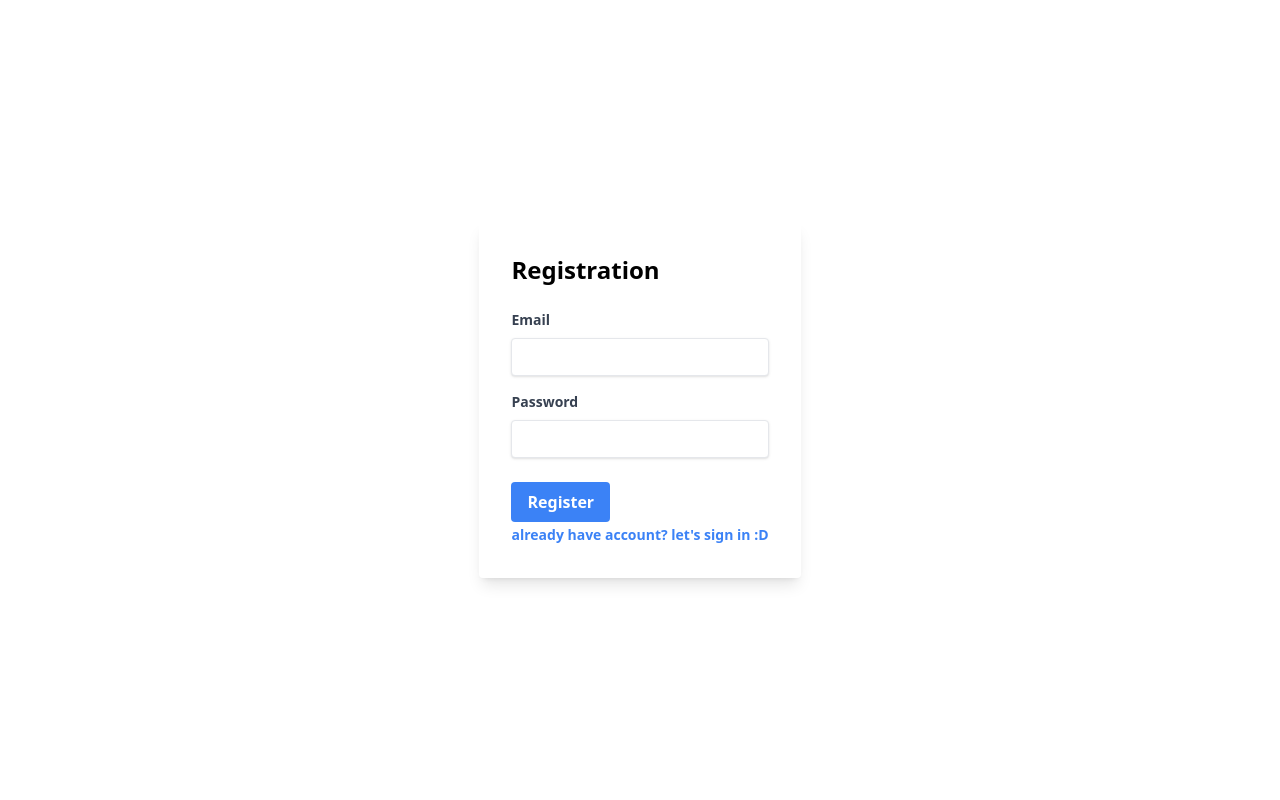
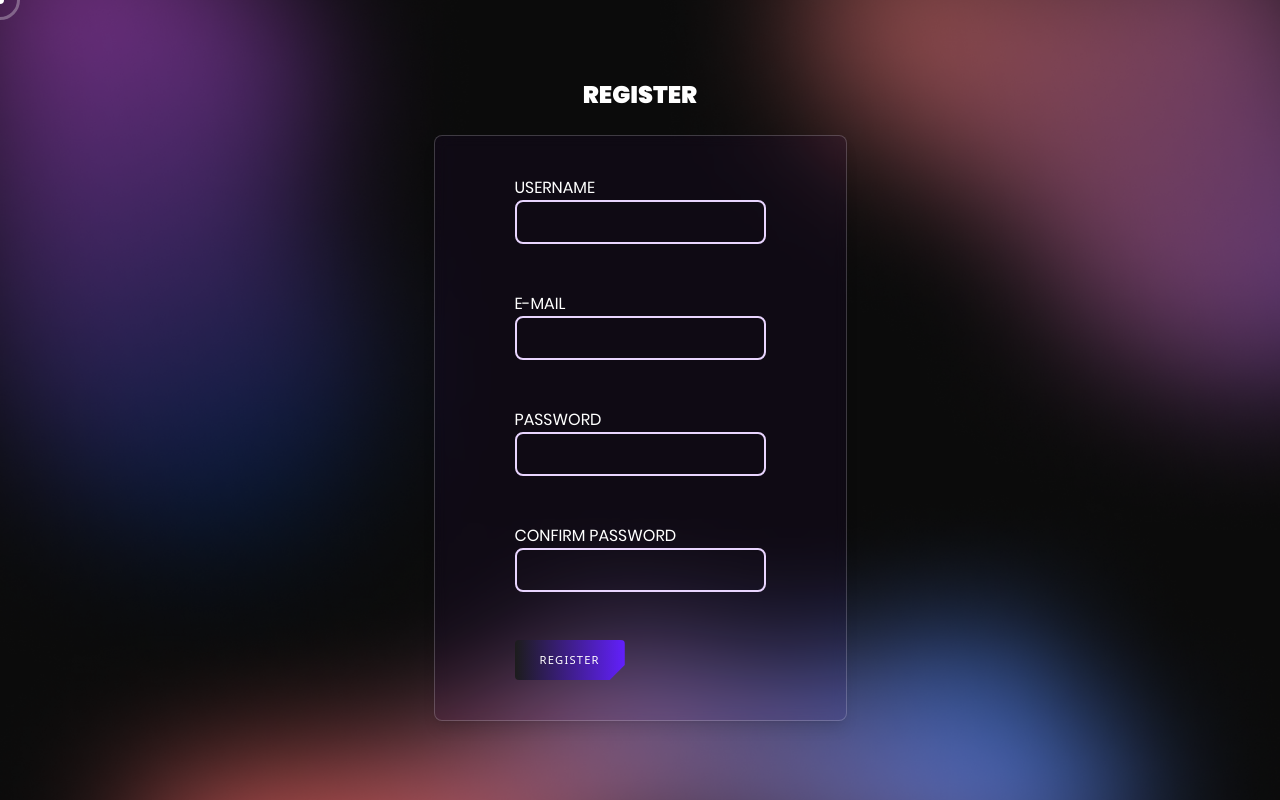
Before and after one commit to moverq1337/vpn_app, a React (Vite) app: page /registration in a window 1280 px wide. Built offline with nearby package versions, Linux system fonts and the light colour scheme.

Commit message:
little fix login signup

```diff
--- a/src/App.tsx
+++ b/src/App.tsx
@@ -2,7 +2,7 @@ import { BrowserRouter, Route, Routes } from 'react-router-dom'
 import AnimatedCursor from './components/cursor/cursor'
 import Login from './pages/auth/login'
 import Registration from './pages/auth/register'
-import Welcome from './pages/welcome/page'
+import Welcome from './pages/welcome/welcome'
 
 export default function App() {
 	return (
--- a/src/components/buttonio.tsx
+++ b/src/components/buttonio.tsx
@@ -1,10 +1,19 @@
 import styled from 'styled-components'
 
-const Button: React.FC = () => {
+interface ButtonProps {
+	text: string
+	navigateTo: string
+	disabled?: boolean
+}
+
+const Button: React.FC<ButtonProps> = ({ text, navigateTo, disabled }) => {
 	return (
 		<StyledWrapper>
-			<button onClick={() => (window.location.href = '/login')}>
-				GET STARTED
+			<button
+				onClick={() => (window.location.href = navigateTo)}
+				disabled={disabled}
+			>
+				{text}
 			</button>
 		</StyledWrapper>
 	)
@@ -55,6 +64,11 @@ const StyledWrapper = styled.div`
 		padding-right: 30px;
 		padding-left: 30px;
 	}
+
+	button:disabled {
+		opacity: 0.5;
+		cursor: not-allowed;
+	}
 `
 
 export default Button
--- a/src/pages/auth/login.tsx
+++ b/src/pages/auth/login.tsx
@@ -1,4 +1,6 @@
 import bg from '../../assets/bg.png'
+import Button from '../../components/buttonio'
+
 export default function Login() {
 	return (
 		<div
@@ -12,25 +14,24 @@ export default function Login() {
 			}}
 		>
 			<div>
-				<h2 className='text-2xl text-white font-bold mb-6 '>Login</h2>
-				<form className='flex flex-col gap-4 bg-[#680cb7]/5 shadow-lg rounded-lg border border-white/20 backdrop-blur-md px-20 py-40'>
+				<div className='flex justify-center'>
+					<h2 className='text-2xl text-white font-black mb-6 '>LOGIN</h2>
+				</div>
+				<form className='flex flex-col gap-12 bg-[#680cb7]/5 shadow-lg rounded-lg border border-white/20 backdrop-blur-md px-20 py-10'>
 					<div>
-						<p className='text-white text-2xl font-semibold'>enter username</p>
-						<input className='bg-transparent border-purple-500 border-2 rounded-lg px-2 py-2 text-white'></input>
+						<p className='text-white text-md font-regular'>E-MAIL</p>
+						<input className='bg-transparent border-purple-200 border-2 rounded-lg px-2 py-2 text-white'></input>
 					</div>
 					<div>
-						<p className='text-white text-2xl font-semibold'>enter email</p>
-						<input></input>
+						<p className='text-white text-md font-regular'>PASSWORD</p>
+						<input
+							className='bg-transparent border-purple-200 border-2 rounded-lg px-2 py-2 text-white'
+							type='password'
+						></input>
 					</div>
-					<div>
-						<p className='text-white text-2xl font-semibold'>enter password</p>
-						<input></input>
-					</div>
-					<div>
-						<p className='text-white text-2xl font-semibold'>
-							confirm password
-						</p>
-						<input></input>
+					<div className='flex flex-col gap-7'>
+						<Button text='Login' navigateTo='/' />
+						<Button text='Register' navigateTo='/registration' />
 					</div>
 				</form>
 			</div>
--- a/src/pages/auth/register.tsx
+++ b/src/pages/auth/register.tsx
@@ -1,52 +1,71 @@
+import { useState } from 'react'
+import bg from '../../assets/bg.png'
+import Button from '../../components/buttonio'
+
 export default function Registration() {
+	const [password, setPassword] = useState('')
+	const [confirmPassword, setConfirmPassword] = useState('')
+	const [error, setError] = useState('')
+
+	const handleSubmit = (e: React.FormEvent<HTMLFormElement>) => {
+		e.preventDefault()
+
+		if (password !== confirmPassword) {
+			setError('Passwords do not match')
+		} else {
+			setError('')
+		}
+	}
+
+	const isButtonDisabled = password !== confirmPassword
+
 	return (
 		<div
-			className='Signin flex items-center justify-center'
+			className='Register flex items-center justify-center'
 			style={{
 				backgroundSize: 'cover',
 				backgroundPosition: 'center',
 				minHeight: '100vh',
 				width: '100%',
+				backgroundImage: `url(${bg})`,
 			}}
 		>
-			<div className='bg-white p-8 rounded shadow-lg'>
-				<h2 className='text-2xl font-bold mb-6'>Registration</h2>
-				<form>
-					<div className='mb-4'>
-						<label className='block text-gray-700 text-sm font-bold mb-2'>
-							Email
-						</label>
-						<input
-							type='email'
-							className='shadow appearance-none border rounded w-full py-2 px-3 text-gray-700 leading-tight focus:outline-none focus:shadow-outline'
-						/>
-					</div>
-					<div className='mb-6'>
-						<label className='block text-gray-700 text-sm font-bold mb-2'>
-							Password
-						</label>
-						<input
-							type='password'
-							className='shadow appearance-none border rounded w-full py-2 px-3 text-gray-700 leading-tight focus:outline-none focus:shadow-outline'
-						/>
-					</div>
-					<div className='flex items-center justify-between'>
-						<button
-							className='bg-blue-500 hover:bg-blue-700 text-white font-bold py-2 px-4 rounded focus:outline-none focus:shadow-outline'
-							type='submit'
-						>
-							Register
-						</button>
+			<div>
+				<div className='flex justify-center'>
+					<h2 className='text-2xl text-white font-black mb-6 '>REGISTER</h2>
+				</div>
+				<form
+					onSubmit={handleSubmit}
+					className='flex flex-col gap-12 bg-[#680cb7]/5 shadow-lg rounded-lg border border-white/20 backdrop-blur-md px-20 py-10'
+				>
+					<div>
+						<p className='text-white text-md font-regular'>USERNAME</p>
+						<input className='bg-transparent border-purple-200 border-2 rounded-lg px-2 py-2 text-white'></input>
 					</div>
 					<div>
-						<a
-							href='#'
-							className='inline-block align-baseline font-bold text-sm text-blue-500 hover:text-blue-800'
-							onClick={() => (window.location.href = '/login')}
-						>
-							already have account? let's sign in :D
-						</a>
+						<p className='text-white text-md font-regular'>E-MAIL</p>
+						<input className='bg-transparent border-purple-200 border-2 rounded-lg px-2 py-2 text-white'></input>
 					</div>
+					<div>
+						<p className='text-white text-md font-regular'>PASSWORD</p>
+						<input
+							className='bg-transparent border-purple-200 border-2 rounded-lg px-2 py-2 text-white'
+							type='password'
+							value={password}
+							onChange={e => setPassword(e.target.value)}
+						></input>
+					</div>
+					<div>
+						<p className='text-white text-md font-regular'>CONFIRM PASSWORD</p>
+						<input
+							className='bg-transparent border-purple-200 border-2 rounded-lg px-2 py-2 text-white'
+							type='password'
+							value={confirmPassword}
+							onChange={e => setConfirmPassword(e.target.value)}
+						></input>
+						{error && <p className='text-red-500 text-sm'>{error}</p>}
+					</div>
+					<Button text='REGISTER' navigateTo='/' disabled={isButtonDisabled} />
 				</form>
 			</div>
 		</div>
--- a/src/pages/welcome/page.tsx
+++ b/src/pages/welcome/welcome.tsx
@@ -53,7 +53,7 @@ export default function Welcome() {
 						transition={{ duration: 1 }}
 						className='mt-10'
 					>
-						<Button />
+						<Button text='letsgo' navigateTo='/login' />
 					</motion.div>
 				</div>
 			</motion.div>
```
